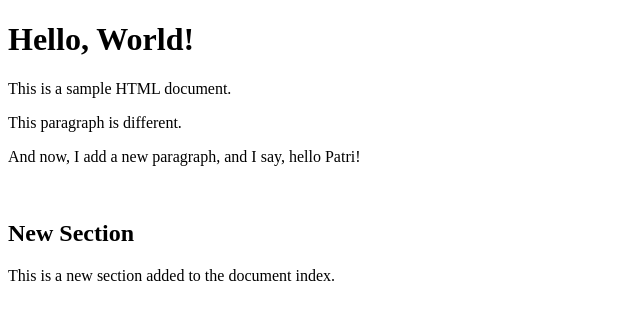
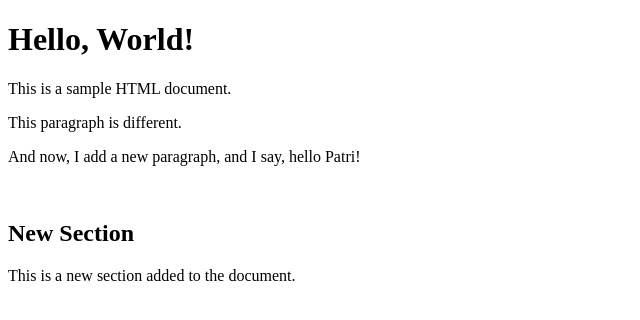
Before and after one commit to Mar8787/Despliegue_MSS, a plain HTML site: page index.html in a window 1280 px wide. Shown: the full height of the page, 0-640 px from the left. Drawn offline with Linux system fonts and the light colour scheme.

Commit message:
Update paragraph in index

```diff
--- a/index.html
+++ b/index.html
@@ -12,6 +12,6 @@
     <p>And now, I add a new paragraph, and I say, hello Patri!</p>
     <br>
     <h2>New Section</h2>
-    <p>This is a new section added to the document index.</p>
+    <p>This is a new section added to the document.</p>
 </body>
 </html>
```
